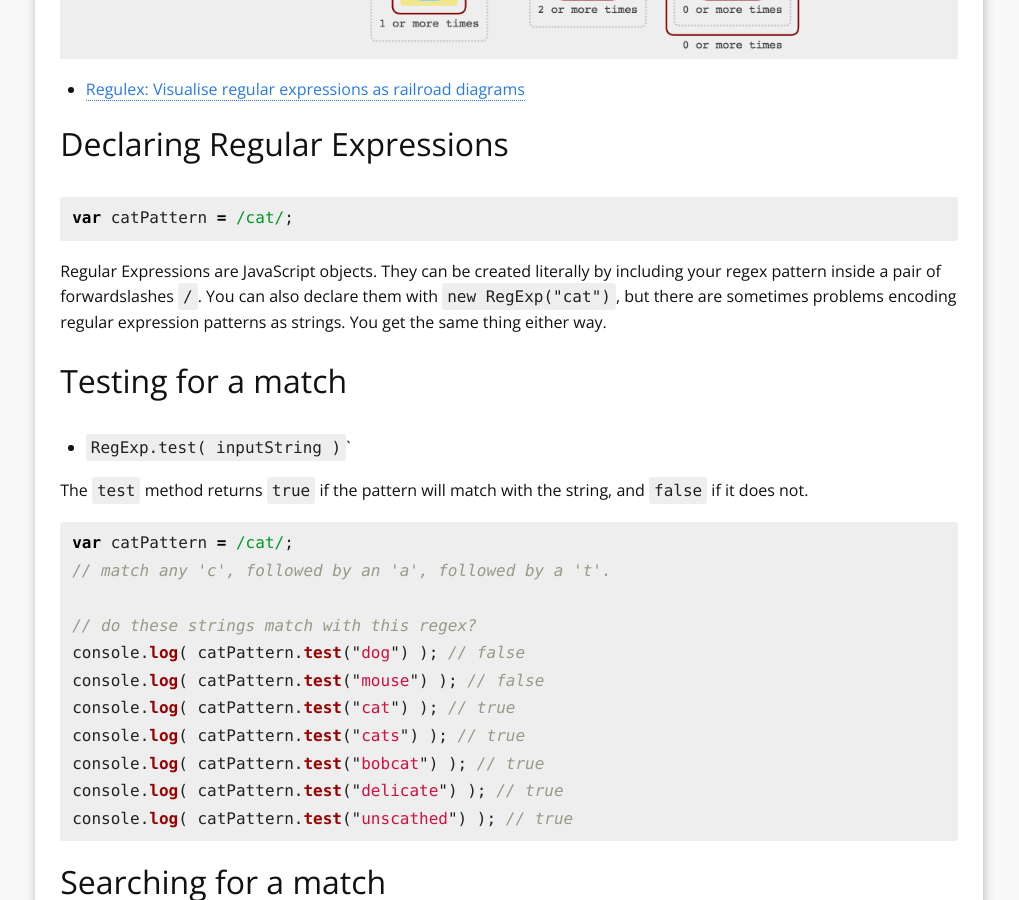
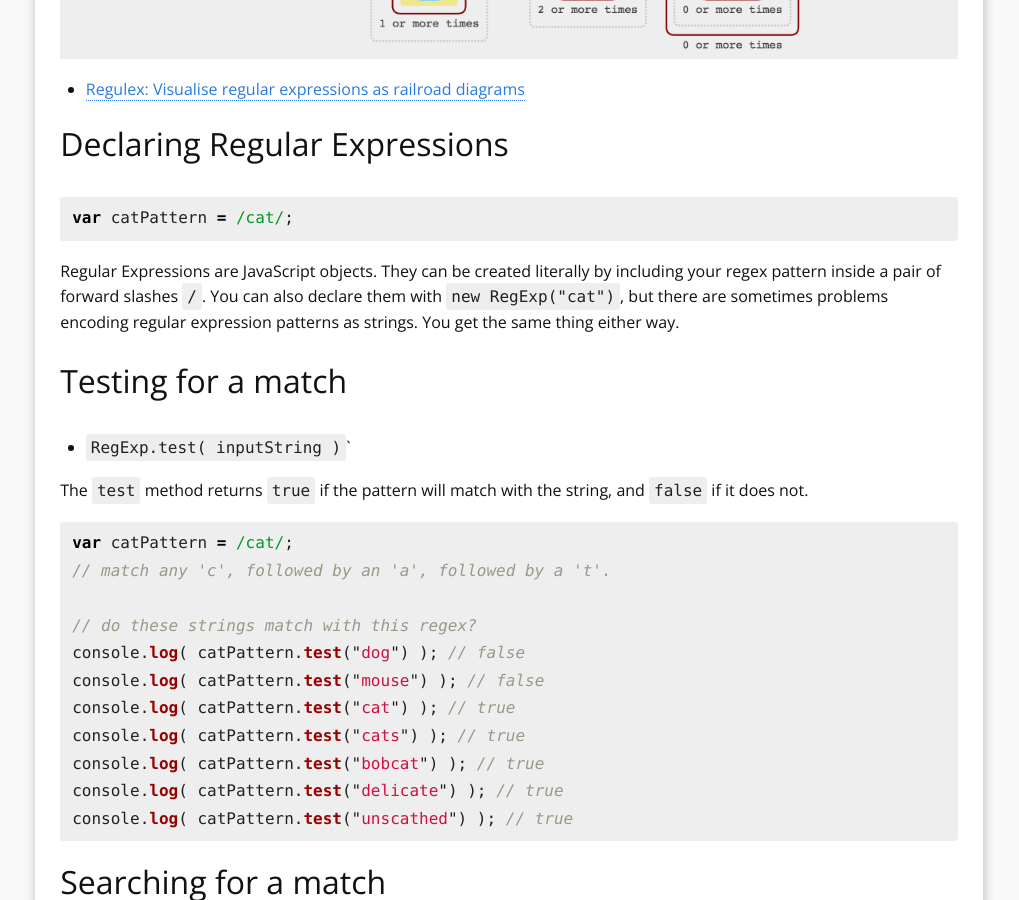
Before and after one commit to YoobeeWebTutors/javascript-manual, a Jekyll site: the page built from 16-regular-expressions.md, in a window 1280 px wide and 900 px high, scrolled down 1127 px. Shown: the whole window, without its empty margins (131-1150 px from the left). Built offline with Jekyll 4.4.1, drawn with Linux system fonts in a browser that asks for light colours; Markdown is read by kramdown in place of the engine named in the settings; some of the changed text lies outside the part shown.

Commit message:
Fix typos in page 16

````diff
--- a/16-regular-expressions.md
+++ b/16-regular-expressions.md
@@ -39,7 +39,7 @@ To be able to understand how regular expressions are interpreted by the computer
 var catPattern = /cat/;
 ```
 
-Regular Expressions are JavaScript objects. They can be created literally by including your regex pattern inside a pair of forwardslashes `/`. You can also declare them with `new RegExp("cat")`, but there are sometimes problems encoding regular expression patterns as strings. You get the same thing either way.
+Regular Expressions are JavaScript objects. They can be created literally by including your regex pattern inside a pair of forward slashes `/`. You can also declare them with `new RegExp("cat")`, but there are sometimes problems encoding regular expression patterns as strings. You get the same thing either way.
 
 ## Testing for a match
 
````
Also changed, not shown: other parts of 16-regular-expressions.md (+1 -1 lines).
